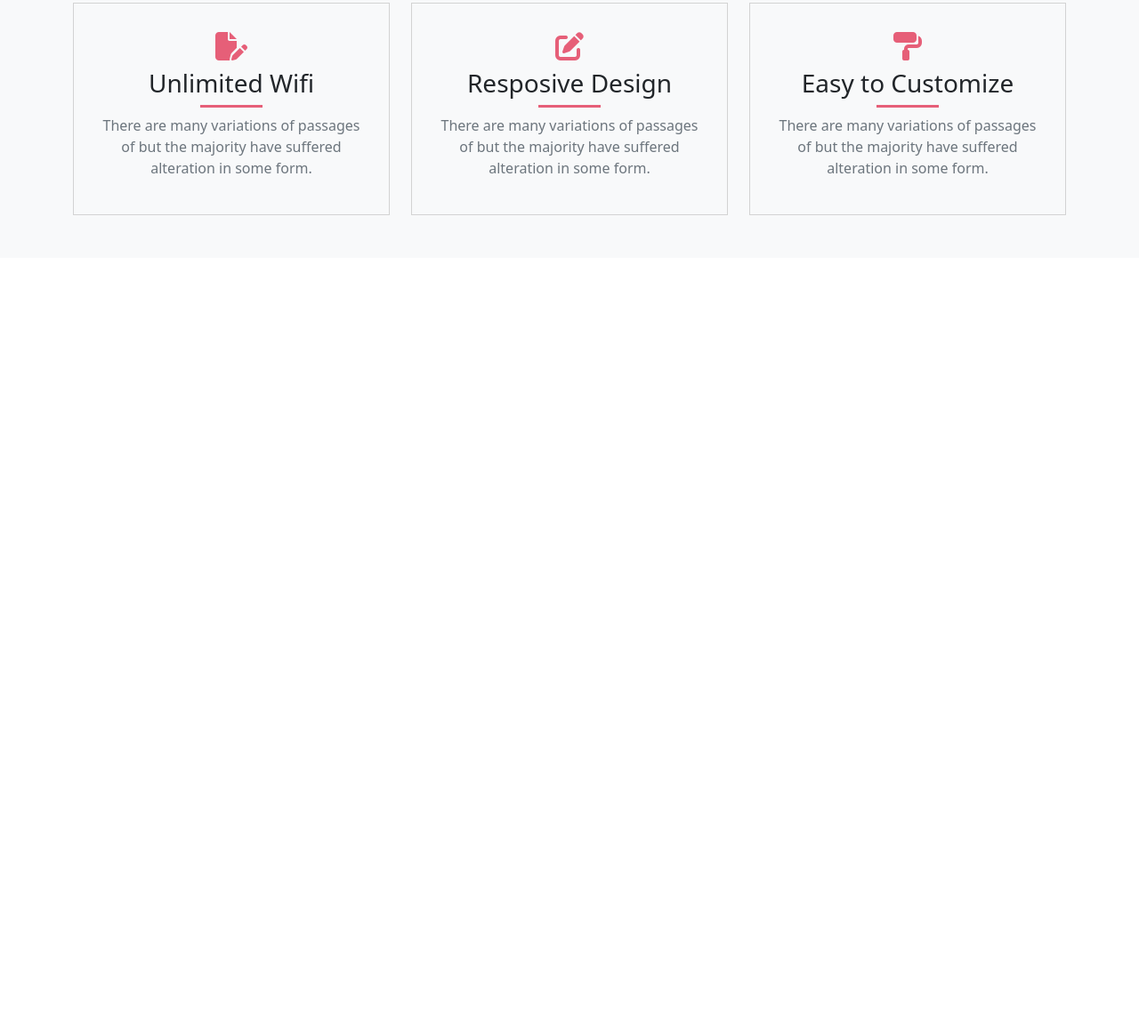
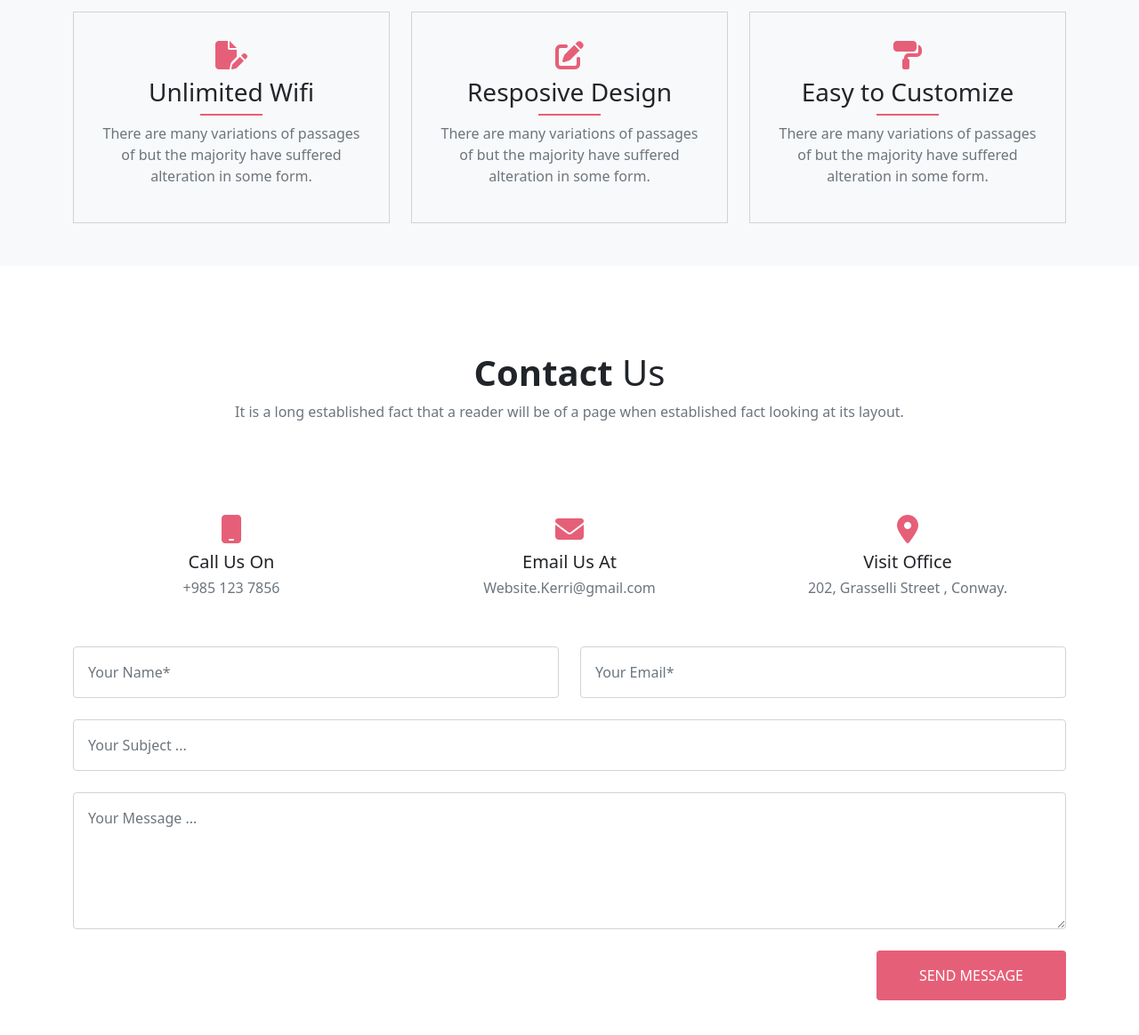
Before and after one commit to MernaFekry/Kerri-Personal-Website, a plain HTML site: page index.html in a window 1280 px wide. Shown: the part 474-1638 px from the top of the page at 89% size. Before the commit the page ends 800 px from the top, so only its background shows below. Drawn offline with Linux system fonts and the light colour scheme.

Commit message:
ContactUs

```diff
--- a/css/style.css
+++ b/css/style.css
@@ -1,6 +1,11 @@
 :root{
     --primaryColor:#E65F78;
     --backgroundColor1:#F8F9FA;
+}
+
+/* Common */
+.subtitle h2{
+    font-size: 40px;
 }
 
 /* Our Services Section */
@@ -33,3 +38,16 @@
 .ourSectionBodyItem i{
     color: var(--primaryColor);
 }
+
+
+
+/* Contact Us Section */
+.contactSectioniconsItem i{
+    color: var(--primaryColor);
+}
+.contact_btn{
+    background-color: var(--primaryColor);
+    border: 0px;
+    /* margin-left: auto !important; */
+    /* transform: translateX(-100%); */
+}
--- a/index.html
+++ b/index.html
@@ -28,7 +28,7 @@
             <div class="container">
                 <div class="row text-center g-4">
 
-                    <div class="column col-md-4">
+                    <div class="column col-lg-4">
                         <div class="ourSectionBodyItem p-4">
                             <i class="fa-solid fa-chart-simple fa-2xl py-4"></i>
                             <h3>Graphic Design</h3>
@@ -38,7 +38,7 @@
                         </div>
                     </div>
 
-                    <div class="column col-md-4">
+                    <div class="column col-lg-4">
                         <div class="ourSectionBodyItem p-4">
                             <i class="fa-solid fa-mug-hot fa-2xl py-4"></i>
                             <h3>Unlimited Color</h3>
@@ -48,7 +48,7 @@
                         </div>
                     </div>
 
-                    <div class="column col-md-4">
+                    <div class="column col-lg-4">
                         <div class="ourSectionBodyItem p-4">
                             <i class="fa-solid fa-cloud-arrow-up fa-2xl py-4"></i>
                             <h3>Media Marketing</h3>
@@ -58,7 +58,7 @@
                         </div>
                     </div>
 
-                    <div class="column col-md-4">
+                    <div class="column col-lg-4">
                         <div class="ourSectionBodyItem p-4">
                             <i class="fa-solid fa-file-pen fa-2xl py-4"></i>
                             <h3>Unlimited  Wifi</h3>
@@ -68,7 +68,7 @@
                         </div>
                     </div>
 
-                    <div class="column col-md-4">
+                    <div class="column col-lg-4">
                         <div class="ourSectionBodyItem p-4">
                             <i class="fa-sharp fa-solid fa-pen-to-square fa-2xl py-4"></i>
                             <h3>Resposive Design</h3>
@@ -78,7 +78,7 @@
                         </div>
                     </div>
 
-                    <div class="column col-md-4">
+                    <div class="column col-lg-4">
                         <div class="ourSectionBodyItem p-4">
                             <i class="fa-sharp fa-solid fa-paint-roller fa-2xl py-4"></i>
                             <h3>Easy to Customize</h3>
@@ -94,6 +94,96 @@
         </div>
     </div>
 
+
+
+    <!-- Contact Us Section -->
+    <div class="contactSection py-5">
+        <div class="subtitle text-center py-5">
+            <h2><span class="fw-bolder">Contact</span> Us</h2>
+            <p class="text-muted m-auto mx-md-5 px-md-5">It is a long
+                established fact that a reader will
+                be of a page when established fact
+                looking at its layout.</p>
+        </div>
+
+        <div class="contactSectionicons py-5">
+            <div class="container text-center ">
+                <div class="row text-center g-4">
+
+                    <div class="column col-lg-4">
+                        <div class="contactSectioniconsItem">
+                            <i class="fa-solid fa-mobile fa-2xl py-4"></i>
+                            <h5>Call Us On</h5>
+                            <h6 class="text-muted">+985 123 7856</h6>
+                        </div>
+                    </div>
+
+                    <div class="column col-lg-4">
+                        <div class="contactSectioniconsItem">
+                            <i class="fa-solid fa-envelope fa-2xl py-4"></i>
+                            <h5>Email Us At</h5>
+                            <h6 class="text-muted">Website.Kerri@gmail.com</h6>
+                        </div>
+                    </div>
+
+                    <div class="column col-lg-4">
+                        <div class="contactSectioniconsItem">
+                            <i class="fa-solid fa-location-dot fa-2xl py-4"></i>
+                            <h5>Visit Office</h5>
+                            <h6 class="text-muted">202, Grasselli Street , Conway.</h6>
+                        </div>
+                    </div>
+
+                </div>
+            </div>
+        </div>
+
+        <div class="contactSectionUserInfo">
+            <div class="container">
+                <div class="row mb-4">
+
+                    <div class="column col-lg-6">
+                        <div class="contactSectionUserInfoItem">
+                            <input type="text" class="form-control p-3" placeholder="Your Name*">
+                        </div>
+                    </div>
+                    <div class="column col-lg-6">
+                        <div class="contactSectionUserInfoItem">
+                            <input type="email" class="form-control p-3" placeholder="Your Email*">
+                        </div>
+                    </div>
+
+                </div>
+                <div class="row  mb-4">
+                    <div class="column ">
+                        <div class="contactSectionUserInfoItem">
+                            <input type="text" class="form-control p-3" placeholder="Your Subject ...">
+                        </div>
+                    </div>
+                </div>
+                <div class="row mb-4">
+                    <div class="column ">
+                        <div class="contactSectionUserInfoItem">
+                            <textarea rows="5" class="form-control p-3" placeholder="Your Message ..."></textarea>
+                            <!-- <input type="text" class="form-control p-3" placeholder="Your Subject ..."> -->
+                        </div>
+                    </div>
+                </div>
+                <div class="row mb-4"">
+                    <div class="column col-auto ms-auto">
+                        <div class="contactSectionUserInfoItem ms-auto">
+                            <button class="contact_btn px-5 py-3 rounded-start rounded-end ms-auto text-white">SEND MESSAGE</button>
+                        </div>
+                    </div>
+                </div>
+
+            </div>
+
+        </div>
+
+    </div>
+
+
     <script src="./js/bootstrap.bundle.min.js"></script>
 </body>
 </html>
```
